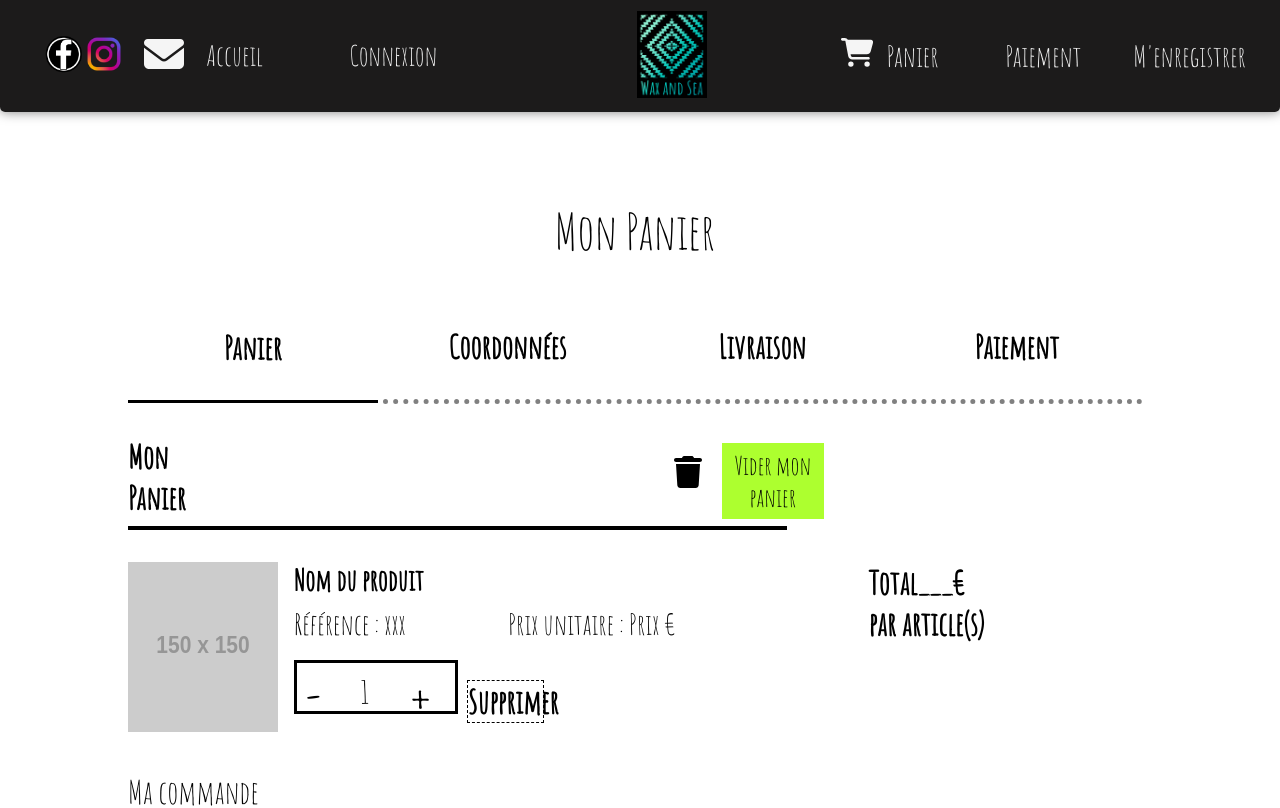
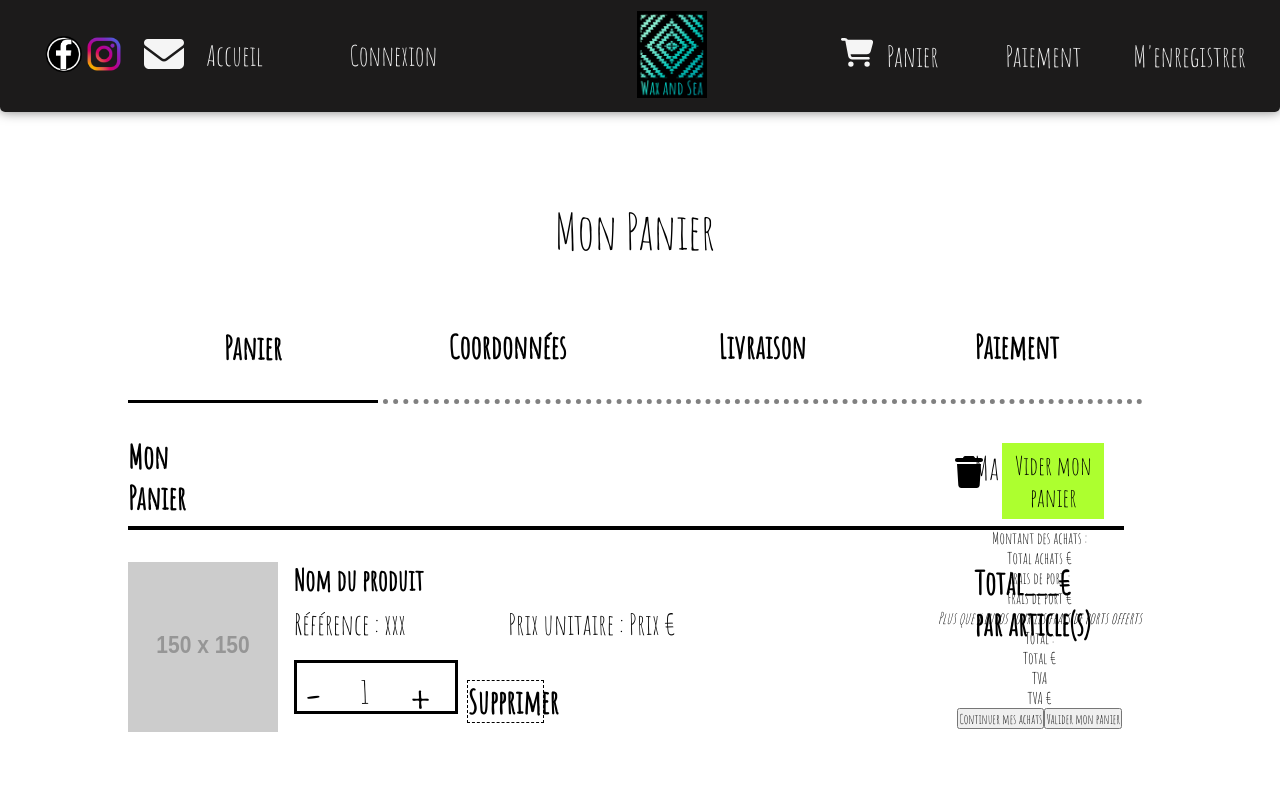
Before and after one commit to tristanlaulanie/waxandsea-front-dashboard, a React (Create React App) app: page /panier/produit in a window 1280 px wide. Shown: the top 808 px of the page. Built offline with nearby package versions, Linux system fonts and the light colour scheme.

Commit message:
PanierProduit:WIP3

```diff
--- a/src/components/Panier/PanierProduit/PanierProduit.css
+++ b/src/components/Panier/PanierProduit/PanierProduit.css
@@ -35,13 +35,20 @@ h1 {
     margin-left: 5px;
 }
 
+#mon-panier_produit_commande {
+    display: flex;
+    flex-direction: row;
+    justify-content: space-between;
+    align-items: center;
+}
+
 #panier_container_title {
     display: flex;
     flex-direction: row;
     justify-content: left;
     align-items: center;
     gap: 80%;
-    width: 65%;
+    width: 150%;
     border-bottom: 4px solid black;
     padding: 0;
     margin: 0;
@@ -157,10 +164,17 @@ h1 {
 #section-produit_total {
     text-align: left;
     position: relative;
-    left: 19%;
+    left: 45%;
     font-size: 2em;
 }
 
 #section-produit_total p strong {
     font-weight: bold;
 }
+
+#mon-panier_commande {
+    display: flex;
+    flex-direction: column;
+    justify-content: center;
+    align-items: center;
+}
--- a/src/components/Panier/PanierProduit/index.js
+++ b/src/components/Panier/PanierProduit/index.js
@@ -7,13 +7,14 @@ function PanierProduit() {
   return (
     <div className="PanierProduit">
       <h1>Mon Panier</h1>
-      <section id="panier_user-story">
+      <container id="panier_user-story">
         <h2 id="panier-title-story">Panier</h2>
         <h2 className="user-story-titles">Coordonnées</h2>
         <h2 className="user-story-titles">Livraison</h2>
         <h2 className="user-story-titles">Paiement</h2>
-      </section>
-      <container id="mon-panier_container">
+      </container>
+      <div id="mon-panier_produit_commande">
+        <container id="mon-panier_produit">
           <section id="panier_container_title">
             <h3>Mon Panier</h3>
             <div id="panier_title-icon-button">
@@ -51,7 +52,7 @@ function PanierProduit() {
             </div>
           </section>
         </container>
-      <section>
+        <container id="mon-panier_commande">
           <h3>Ma commande</h3>
           <div>
             <p>Montant des achats : </p>
@@ -84,7 +85,8 @@ function PanierProduit() {
             <button>Continuer mes achats</button>
             <button>Valider mon panier</button>
           </span>
-      </section>
+        </container>
+      </div>
     </div>
   );
 }
```
Lines whose indentation alone changed are shown as unchanged.
